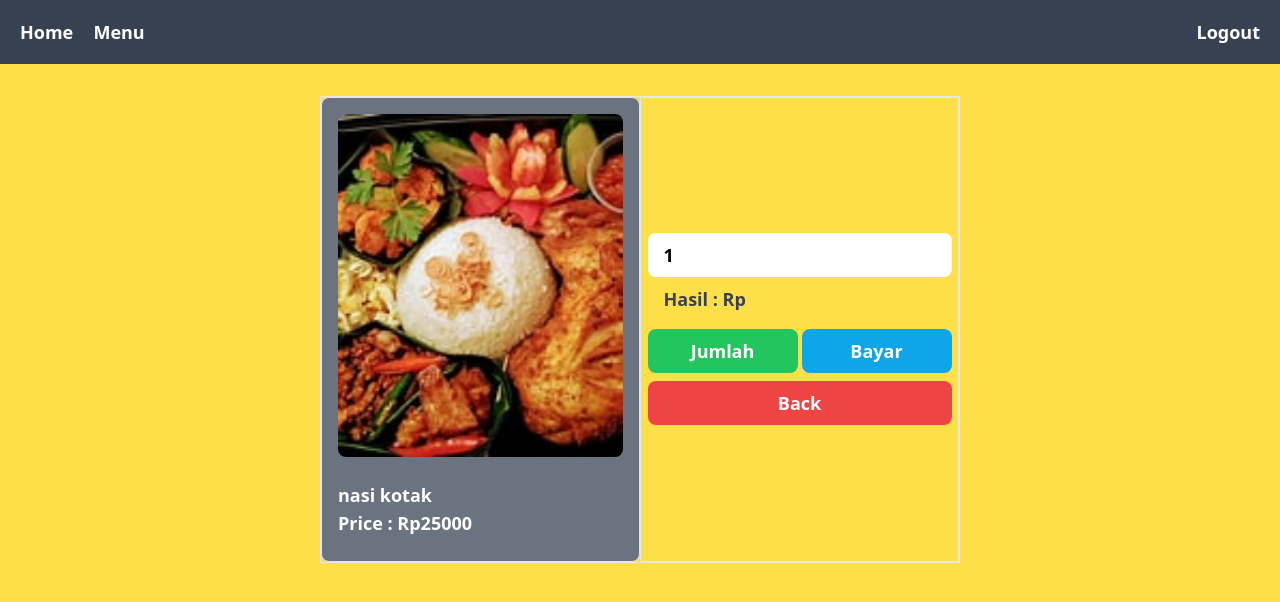
After one commit to vodapermadi/restoran-php-native, a PHP site: page /component/menu/order-menu.php?id=12 in a window 1280 px wide. The commit adds this page. Shown: the top 602 px of the page. Run offline with PHP 8.4, Linux system fonts and the light colour scheme; a user stored in the database is signed in; data comes from the database, SQL or seed files in the repository.

Commit message:
upload kasir page dan perbaikan di register page

```diff
--- a/component/auth/register.php
+++ b/component/auth/register.php
@@ -36,7 +36,7 @@ if(isset($_POST["submit"])){
         echo"
         <script>
             alert('data berhasil di tambahkan')
-            document.location.href = '../index.php'
+            document.location.href = '../user/index.php'
         </script>
         ";
     }
--- /dev/null
+++ b/component/menu/order-menu.php
@@ -0,0 +1,91 @@
+<?php
+
+include("../../config.php");
+session_start();
+$id = $_GET["id"];
+if ($_SESSION["kasir"] == "") {
+    header('location: ../user/index.php');
+}
+
+$show_menu = mysqli_query($connection, "SELECT * FROM tb_menu WHERE id_menu = $id");
+$row = mysqli_fetch_assoc($show_menu);
+$count;
+
+function countPrice($price, $n)
+{
+    if($n > 0){
+        return $price * $n;
+    }else{
+        $n += 1;
+        return $price * $n;
+    }
+}
+
+if(isset($_POST["bayar"])){
+    echo "
+    <script>
+        alert('pembayaran selesai')
+        document.location.href = 'menu-kasir.php'
+    </script>
+    ";
+}
+
+?>
+
+<!DOCTYPE html>
+<html lang="en">
+
+<head>
+    <meta charset="UTF-8">
+    <meta http-equiv="X-UA-Compatible" content="IE=edge">
+    <meta name="viewport" content="width=device-width, initial-scale=1.0">
+    <title>Document</title>
+    <link rel="stylesheet" href="../../dist/output.css">
+</head>
+
+<body class="w-full flex flex-col justify-center items-center bg-yellow-300 select-none">
+    <nav class="w-full h-16 mb-8 bg-gray-700 flex justify-between items-center px-5">
+        <div class="text-white">
+            <a href="../kasir/index.php" class="font-bold text-lg mr-4 hover:underline hover:underline-offset-8">Home</a>
+            <a href="./menu-kasir.php" class="font-bold text-lg font-sans mr-4 hover:underline hover:underline-offset-8">Menu</a>
+        </div>
+        <div>
+            <a href="../auth/logout.php" onclick="return confirm('yakin ingin logout?')" class="font-bold text-lg font-sans hover:underline hover:underline-offset-8 text-white">Logout</a>
+        </div>
+    </nav>
+    <div class="container w-full h-full flex justify-center items-center">
+        <div class="grid grid-cols-4 w-1/2 border">
+            <div class="flex flex-col py-2 col-span-2 px-4 border rounded-lg bg-gray-500">
+                <img src="../../img/menu/<?= $row["image_menu"] ?>" class="my-2 rounded-lg" alt="">
+                <div class="flex flex-col my-4 h-full justify-center items-start">
+                    <span class="text-white font-bold text-lg"><?= $row["name"] ?></span>
+                    <span class="text-white font-bold text-lg">Price : Rp<?= $row["price"] ?></span>
+                </div>
+            </div>
+            <div class="col-span-2 border flex justify-center items-center flex-col">
+                <form action="" method="post" class="flex flex-col">
+                    <input type="number" name="counting" id="" class="py-2 px-4 font-semibold text-lg outline-none rounded-lg" placeholder="Jumlah Pembelian" value="1">
+                    <span class="text-lg font-semibold py-2 px-4 text-gray-700">
+                        Hasil : Rp
+                        <?php
+                        if(isset($_POST["submit"])){
+                            echo countPrice($row["price"],$_POST["counting"]);
+                        }else{
+                            "";
+                        }
+                        ?>
+                    </span>
+                    <div class="flex justify-center w-full items-center">
+                        <button type="submit" name="submit" class="py-2 w-1/2 px-4 text-center bg-green-500 hover:bg-green-600 duration-300 text-lg mr-1 text-white my-2 font-semibold rounded-lg">Jumlah</button>
+                        <button type="submit" name="bayar" onsubmit="buySuccess()" class="py-2 px-4 w-1/2 text-center bg-sky-500 hover:bg-sky-600 duration-300 text-white font-semibold rounded-lg text-lg">Bayar</button><br>
+                    </div>
+                    <div class="w-full flex justify-center items-center">
+                        <a href="./menu-kasir.php" class="py-2 px-4 w-full text-center bg-red-500 hover:bg-red-600 duration-300 text-white font-semibold rounded-lg text-lg">Back</a>
+                    </div>
+                </form>
+            </div>
+        </div>
+    </div>
+</body>
+
+</html>
--- a/dist/output.css
+++ b/dist/output.css
@@ -585,6 +585,10 @@ video {
   }
 }
 
+.col-span-2 {
+  grid-column: span 2 / span 2;
+}
+
 .my-4 {
   margin-top: 1rem;
   margin-bottom: 1rem;
@@ -650,8 +638,28 @@ video {
   margin-bottom: 0.5rem;
 }
 
+.mr-2 {
+  margin-right: 0.5rem;
+}
+
+.mt-4 {
+  margin-top: 1rem;
+}
+
+.mb-6 {
+  margin-bottom: 1.5rem;
+}
+
+.mr-1 {
+  margin-right: 0.25rem;
+}
+
 .mt-3 {
   margin-top: 0.75rem;
+}
+
+.mt-10 {
+  margin-top: 2.5rem;
 }
 
 .flex {
@@ -801,12 +805,12 @@ video {
   gap: 1rem;
 }
 
+.rounded-lg {
+  border-radius: 0.5rem;
+}
+
 .rounded {
   border-radius: 0.25rem;
-}
-
-.rounded-lg {
-  border-radius: 0.5rem;
 }
 
 .border {
@@ -881,6 +880,21 @@ video {
 .bg-red-500 {
   --tw-bg-opacity: 1;
   background-color: rgb(239 68 68 / var(--tw-bg-opacity));
+}
+
+.bg-indigo-500 {
+  --tw-bg-opacity: 1;
+  background-color: rgb(99 102 241 / var(--tw-bg-opacity));
+}
+
+.bg-green-500 {
+  --tw-bg-opacity: 1;
+  background-color: rgb(34 197 94 / var(--tw-bg-opacity));
+}
+
+.bg-sky-500 {
+  --tw-bg-opacity: 1;
+  background-color: rgb(14 165 233 / var(--tw-bg-opacity));
 }
 
 .bg-gray-900 {
@@ -958,6 +972,10 @@ video {
   padding-bottom: 1rem;
 }
 
+.text-center {
+  text-align: center;
+}
+
 .font-sans {
   font-family: ui-sans-serif, system-ui, -apple-system, BlinkMacSystemFont, "Segoe UI", Roboto, "Helvetica Neue", Arial, "Noto Sans", sans-serif, "Apple Color Emoji", "Segoe UI Emoji", "Segoe UI Symbol", "Noto Color Emoji";
 }
@@ -992,6 +1010,11 @@ video {
 .text-white {
   --tw-text-opacity: 1;
   color: rgb(255 255 255 / var(--tw-text-opacity));
+}
+
+.text-gray-700 {
+  --tw-text-opacity: 1;
+  color: rgb(55 65 81 / var(--tw-text-opacity));
 }
 
 .text-gray-800 {
```
Also changed, not shown: other parts of dist/output.css (+25 -40 lines), component/kasir/index.php (+58 -9 lines), component/menu/menu-kasir.php (+54 -0 lines).
